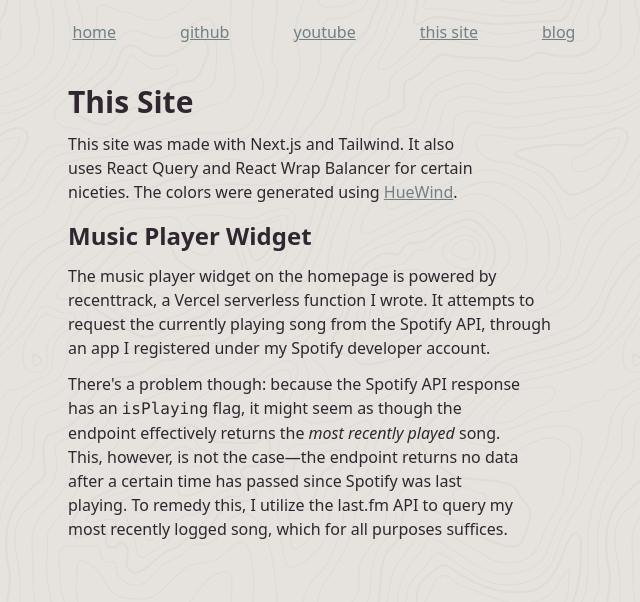
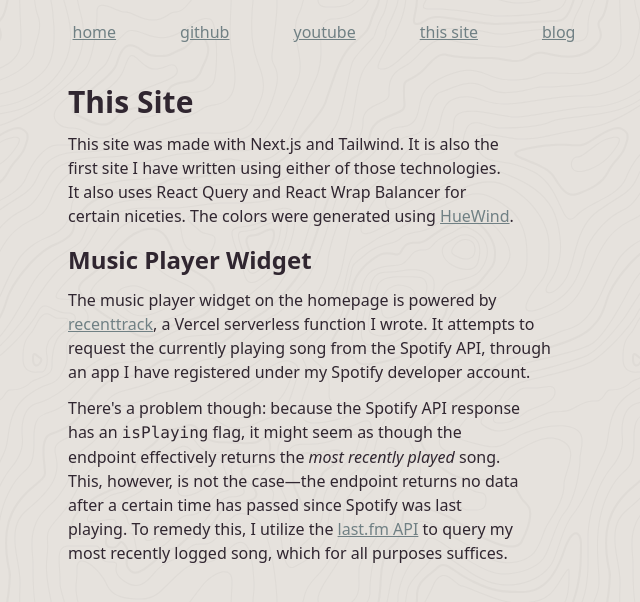
Before and after one commit to mizlan/mzchael.com, a Next.js app: page /this-site in a window 1280 px wide. Shown: the top 602 px of the page, without its empty margins (316-956 px from the left). Built offline with nearby package versions, Linux system fonts and the light colour scheme.

Commit message:
feat: update this-site

```diff
--- a/src/app/this-site/page.tsx
+++ b/src/app/this-site/page.tsx
@@ -7,7 +7,8 @@
       <section className="flex flex-col gap-3">
         <h1 className="text-3xl font-extrabold">This Site</h1>
         <Balancer>
-          This site was made with Next.js and Tailwind. It also uses React Query
+          This site was made with Next.js and Tailwind. It is also the first site
+          I have written using either of those technologies. It also uses React Query
           and React Wrap Balancer for certain niceties. The colors were generated using
           {' '}
           <a href="https://huewind.jordantwells.com">HueWind</a>.
@@ -16,18 +17,19 @@
       <section className="flex flex-col gap-3">
         <h2 className="text-2xl font-extrabold">Music Player Widget</h2>
         <Balancer>
-          The music player widget on the homepage is powered by recenttrack, a
+          The music player widget on the homepage is powered by <a href="https://github.com/mizlan/recenttrack">recenttrack</a>, a
           Vercel serverless function I wrote. It attempts
           to request the currently playing song from the Spotify API,
-          through an app I registered under my Spotify developer account.
+          through an app I have registered under my Spotify developer account.
         </Balancer>
         <Balancer>
           There's a problem though: because the Spotify API response has an{' '}
           <code>isPlaying</code> flag, it might seem as though the endpoint
           effectively returns the <i>most recently played</i> song. This, however,
           is not the case&#8212;the endpoint returns no data after a certain time has
-          passed since Spotify was last playing. To remedy this, I utilize the last.fm
-          API to query my most recently logged song, which for all purposes suffices.
+          passed since Spotify was last playing. To remedy this, I utilize the <a href="https://www.last.fm/api">last.fm API</a>
+          {' '}
+          to query my most recently logged song, which for all purposes suffices.
         </Balancer>
       </section>
     </main>
```
